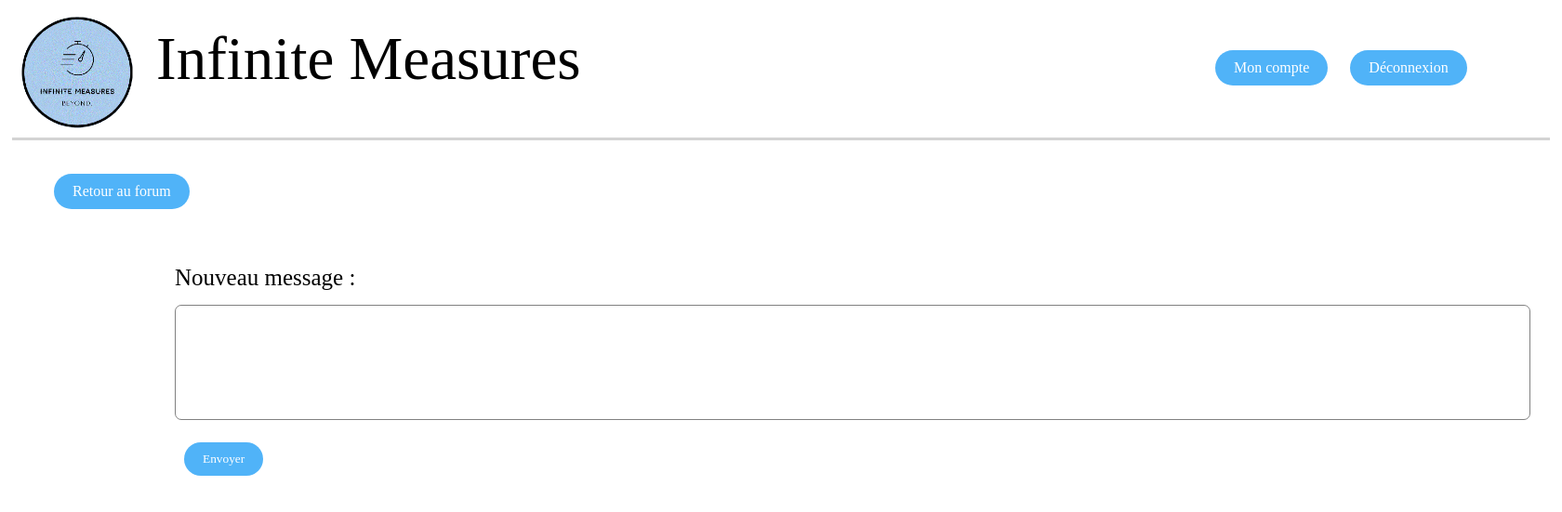
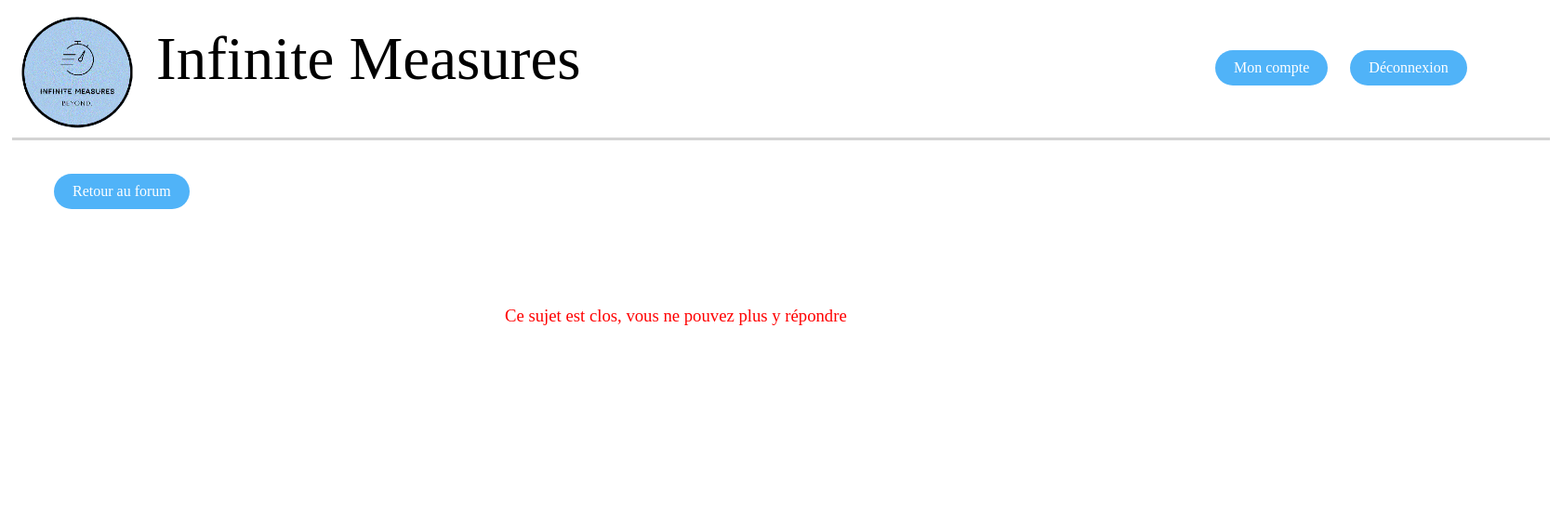
Before and after one commit to Heiim/InfinityMeasure-s-Website, a PHP site: page /index.php?action=viewtopic in a window 1680 px wide. Shown: the top 551 px of the page at 93% size. Run offline with PHP 8.4, Linux system fonts and the light colour scheme; data that the repository does not hold is empty.

Commit message:
topic open/close logo

```diff
--- a/public/style/forum.css
+++ b/public/style/forum.css
@@ -25,7 +25,6 @@
     float: right;
     color: grey;
     margin-right: 30px;
-    margin-top: 4px;
 }
 
 .topicwrapper {
@@ -111,3 +110,13 @@
 .goodsize {
     font-size: 25px;
 }
+
+.closednotice {
+    padding-top: 25px;
+    padding-left: 425px;
+    color: red;
+}
+
+.lockimage {
+    padding-right: 15px;
+}
--- a/view/viewforum.php
+++ b/view/viewforum.php
@@ -11,7 +11,7 @@
     <header>
         <div>
             <div class="logo">
-                <a href="index.php"><img src="public/images/infinitelogo.png" width=100%x height=100%>
+                <a href="index.php"><img src="public/images/infinitelogo.png" width=100% height=100%>
             </div>
             <p class="name">Infinite Measures</p>
             </a>
@@ -31,7 +31,7 @@
                     <a href="index.php?action=viewtopic&id=<?= $idtopics[$i] ?>">
                         <div class="topic">
                             <span class="name"><?= $titles[$i]?></span>
-                            <span class="date">Dernier message : <?= $dates[$i]?></span>
+                <span class="date"> <?php if ($status[$i]=="open") {?> <img class="lockimage" src="public/images/open.png" width=25px height=25px><?php } else { ?> <img class="lockimage" src="public/images/close.png" width=25px height=25px><?php }?> <div style="float: right; padding-top: 3px;"> Dernier message : <?= $dates[$i]?> </div></span>
                         </div>
                     </a>
                 <?php } ?>
--- a/view/viewtopic.php
+++ b/view/viewtopic.php
@@ -42,6 +42,7 @@
                     </div>
                 </div>
             <?php } ?>
+            <?php if ($status == "open" ) { ?>
                 <div>
                     <form style="margin-top:50px; margin-bottom: 30px; margin-left: 70px" action="index.php?action=newpost" method="post" autocomplete="off">
                         <div>
@@ -133,6 +134,9 @@
                         });
                     </script>
                 </div>
+            <?php } else { ?>
+                <div class="closednotice"><h3> Ce sujet est clos, vous ne pouvez plus y répondre</h3></div>
+            <?php }?>
         </div>
     </body>
 
```
Also changed, not shown: public/images/close.png (added), public/images/open.png (added). Lines whose indentation alone changed are shown as unchanged.
